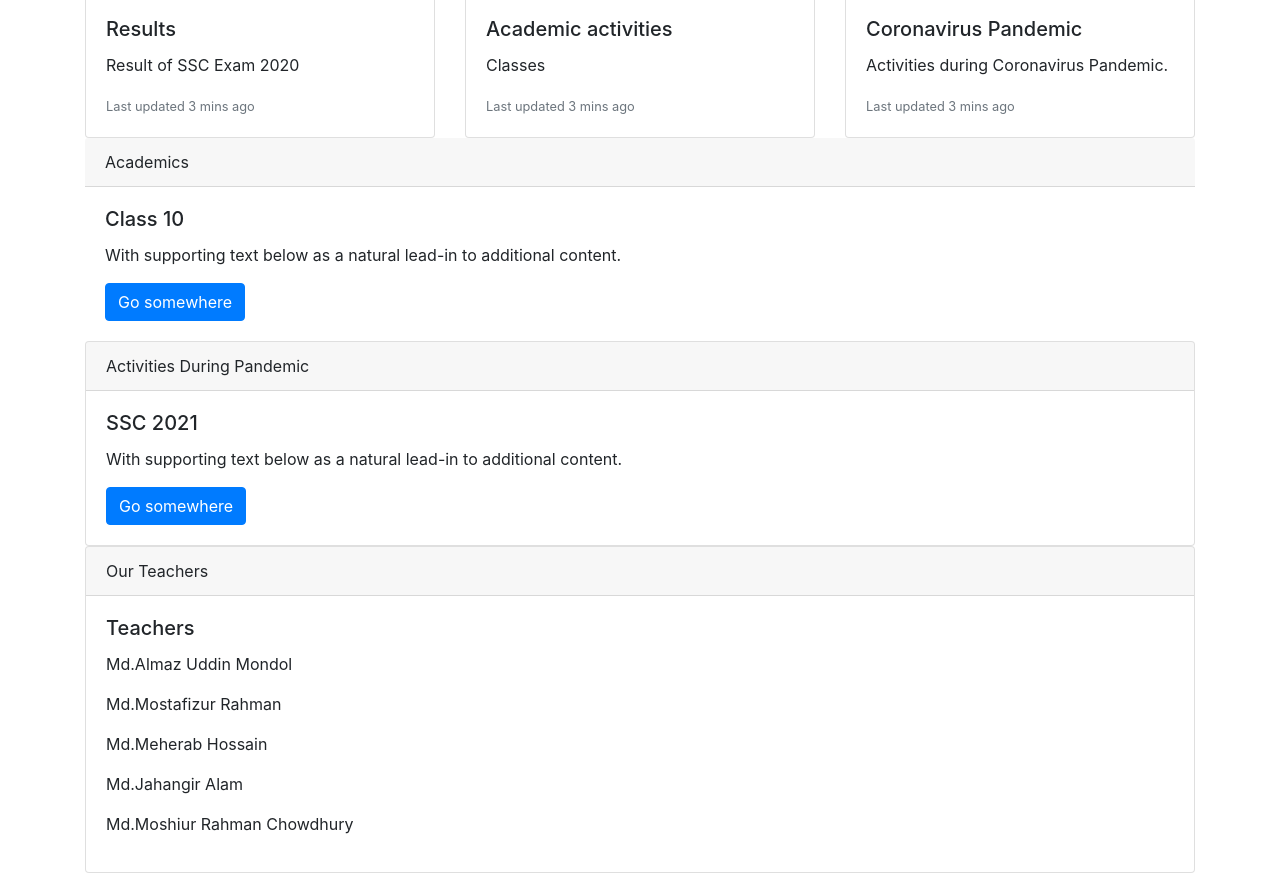
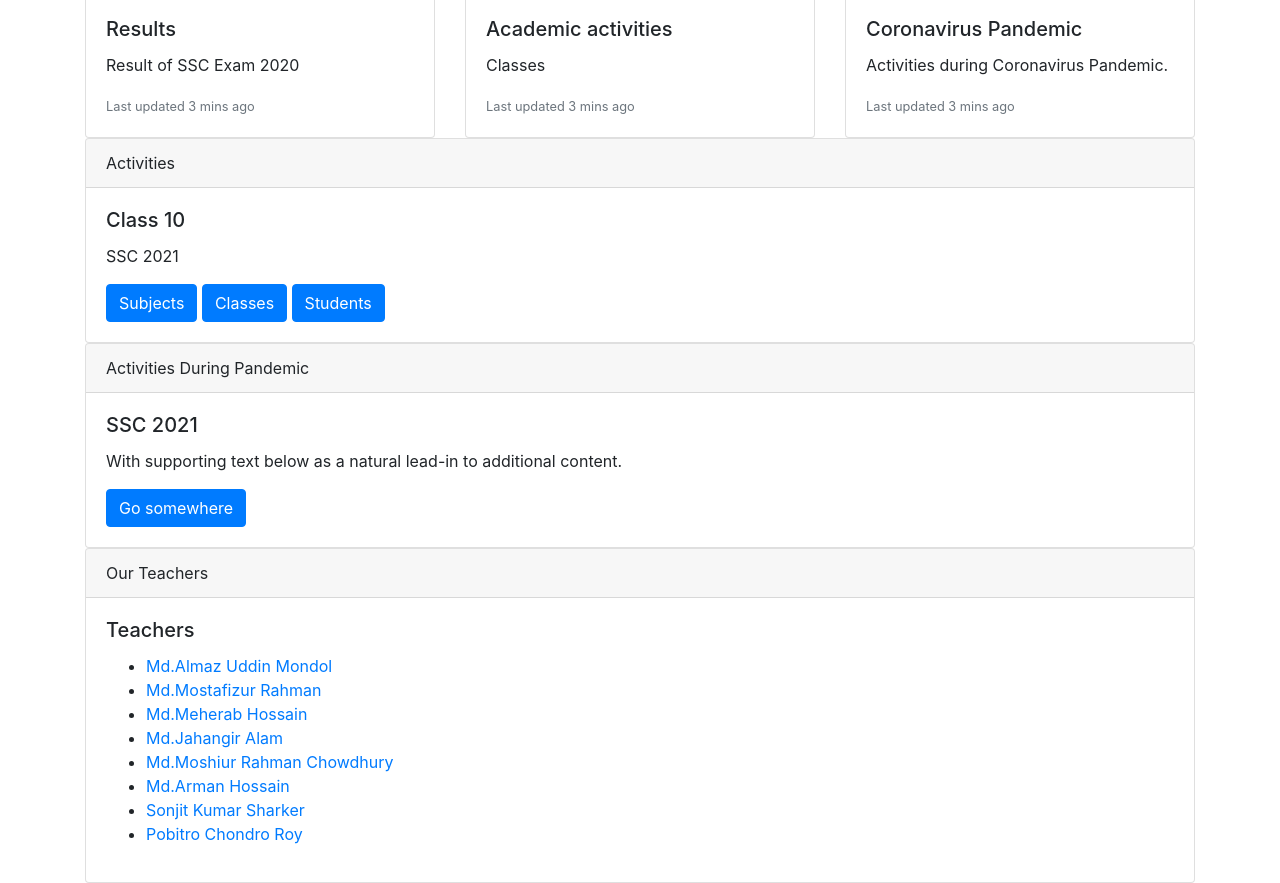
Before and after one commit to MdTanvirulAlam/BPHSchool, a plain HTML site: page index.html in a window 1280 px wide. Shown: the part 590-1473 px from the top of the page. Drawn offline with nearby package versions, Linux system fonts and the light colour scheme.

Commit message:
Add files via upload

```diff
--- a/index.html
+++ b/index.html
@@ -107,14 +107,18 @@
     </div>
   </div>
 </div>
-</div><div id="" class="container">
+</div>
+<div class="container">
+  <div class="card">
   <div class="card-header">
-    Academics
+    Activities
   </div>
   <div class="card-body">
     <h5 class="card-title">Class 10</h5>
-    <p class="card-text">With supporting text below as a natural lead-in to additional content.</p>
-    <a href="#" class="btn btn-primary">Go somewhere</a>
+    <p class="card-text">SSC 2021</p>
+    <a href="#" class="btn btn-primary">Subjects</a>
+    <a href="#" class="btn btn-primary">Classes</a>
+    <a href="#" class="btn btn-primary">Students</a>
   </div>
 </div>
 </div>
@@ -137,11 +141,16 @@
   </div>
   <div class="card-body">
     <h5 class="card-title">Teachers</h5>
-    <p class="card-text">Md.Almaz Uddin Mondol</p>
-    <p class="card-text">Md.Mostafizur Rahman</p>
-    <p class="card-text">Md.Meherab Hossain</p>
-    <p class="card-text">Md.Jahangir Alam</p>
-    <p class="card-text">Md.Moshiur Rahman Chowdhury</p>
+  <ul type="disk">
+   <li><a href="https://www.facebook.com/almaz.uddin">Md.Almaz Uddin Mondol</a></li>
+   <li><a href="https://github.com/MdTanvirulAlam/BPHSchool">Md.Mostafizur Rahman</a></li>
+   <li><a href="https://github.com/MdTanvirulAlam/BPHSchool">Md.Meherab Hossain</a></li>
+   <li><a href="https://github.com/MdTanvirulAlam/BPHSchool">Md.Jahangir Alam</a></li>
+   <li><a href="https://www.facebook.com/mdmashihur.rahmanchowdhury">Md.Moshiur Rahman Chowdhury</a></li>
+   <li><a href="https://www.facebook.com/profile.php?id=100034359948702">Md.Arman Hossain</a></li>
+   <li><a href="https://www.facebook.com/profile.php?id=100008499216917">Sonjit Kumar Sharker</a></li>
+   <li><a href="https://www.facebook.com/profile.php?id=100008956501226&fref=fc_pymk">Pobitro Chondro Roy</a></li>
+  </ul>
     <!-- Optional JavaScript -->
     <!-- jQuery first, then Popper.js, then Bootstrap JS -->
     <script src="https://code.jquery.com/jquery-3.5.1.slim.min.js" integrity="sha384-DfXdz2htPH0lsSSs5nCTpuj/zy4C+OGpamoFVy38MVBnE+IbbVYUew+OrCXaRkfj" crossorigin="anonymous"></script>
```
